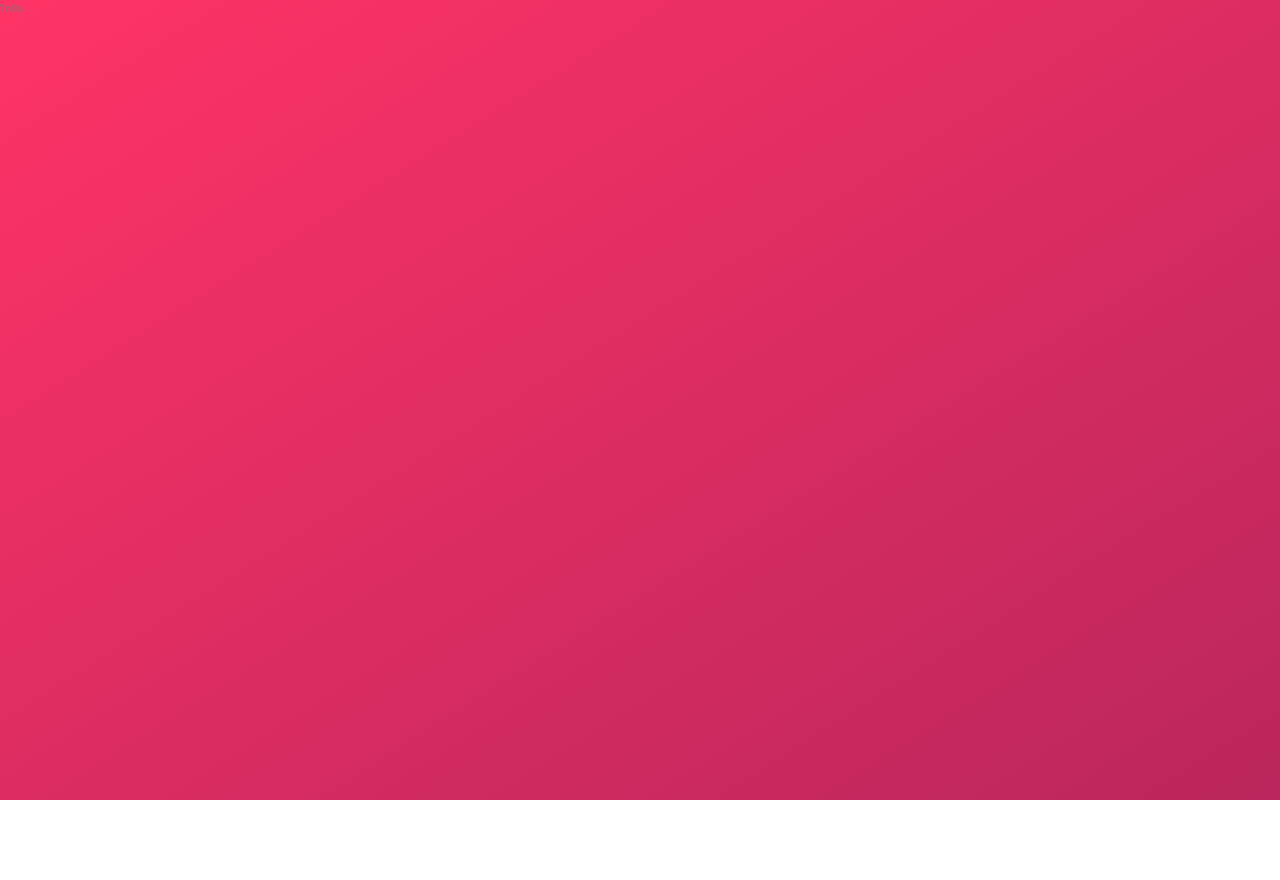
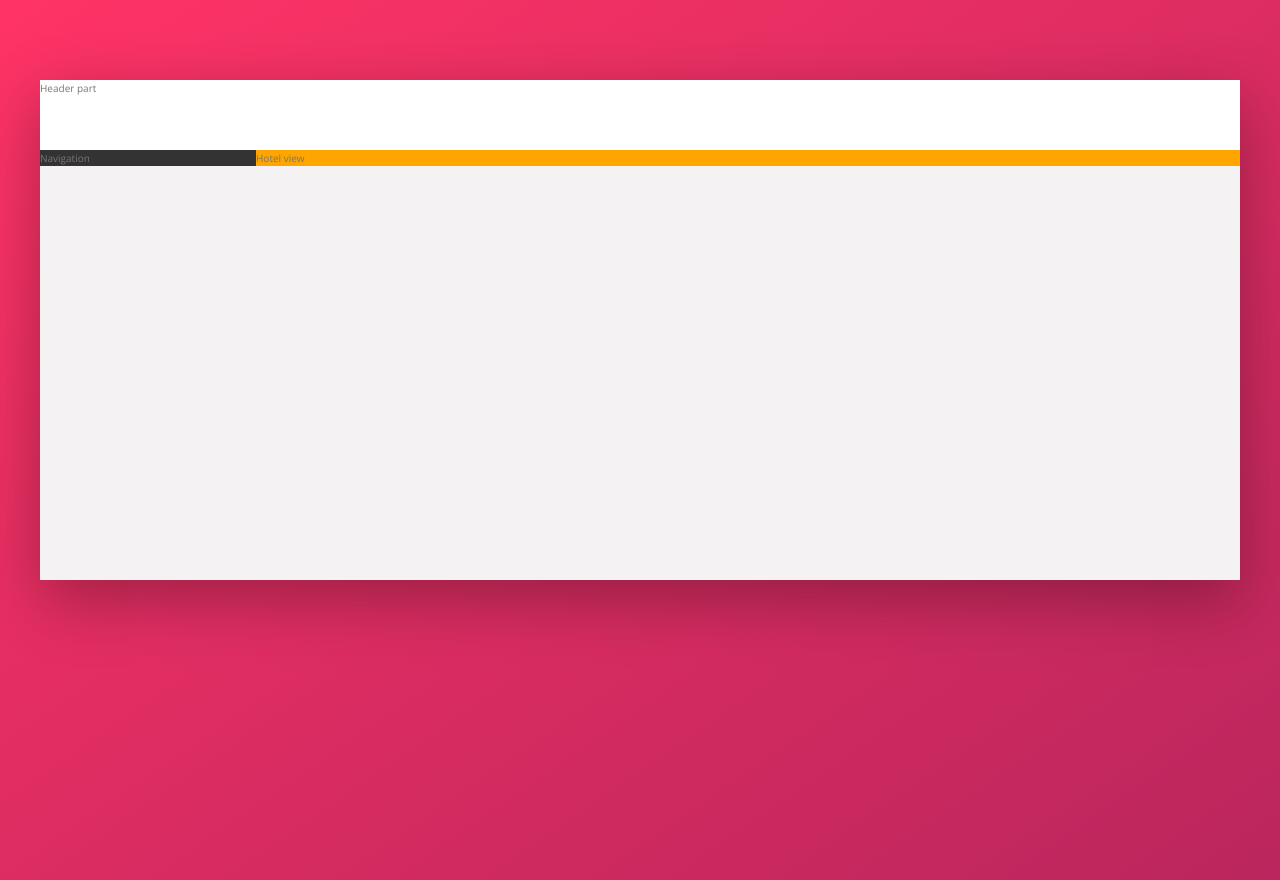
Before and after one commit to abby-wankenobi/flexbox, a website: page index.html in a window 1280 px wide. Before the commit the page ends 800 px from the top, so only its background shows below. Drawn offline with nearby package versions, Linux system fonts and the light colour scheme.

Commit message:
overall base layout with flexbox

```diff
--- a/index.html
+++ b/index.html
@@ -11,6 +11,23 @@
         <title>trillo &mdash; Your all-in-one booking app</title>
     </head>
     <body>
-      Trillo
+
+      <div class="container">
+
+        <header class="header">
+          Header part
+        </header>
+
+        <div class="content">
+          <nav class="sidebar">
+            Navigation
+          </nav>
+
+          <main class="hotel-view">
+            Hotel view
+          </main>
+        </div>
+
+      </div>
     </body>
 </html>
--- a/sass/_base.scss
+++ b/sass/_base.scss
@@ -13,6 +13,8 @@
   --color-grey-dark-1: #333;
   --color-grey-dark-2: #777;
   --color-grey-dark-3: #999;
+
+  --shadow-dark: 0 2rem 6rem rgba(0,0,0,.3);
 }
 
 * {
--- a/sass/_layout.scss
+++ b/sass/_layout.scss
@@ -0,0 +1,33 @@
+.container {
+  max-width: 120rem;
+  margin: 8rem auto;
+  background-color: var(--color-grey-light-2);
+  box-shadow: var(--shadow-dark);
+
+  min-height: 50rem;
+}
+
+.header {
+  height: 7rem;
+  background-color: #fff;
+  border-bottom: var(--color-grey-light-2);
+}
+
+.content {
+  display: flex;
+}
+
+.sidebar {
+  background-color: var(--color-grey-dark-1);
+
+  flex: 0 0 18%;
+  //give sidebar fixed width, does not grow or shrink, stays at 18%
+}
+
+.hotel-view {
+  background-color: #fff;
+  background-color: orange;
+
+  flex: 1;
+  //element will grow as much as it can
+}
```
Also changed, not shown: css/style.css.
